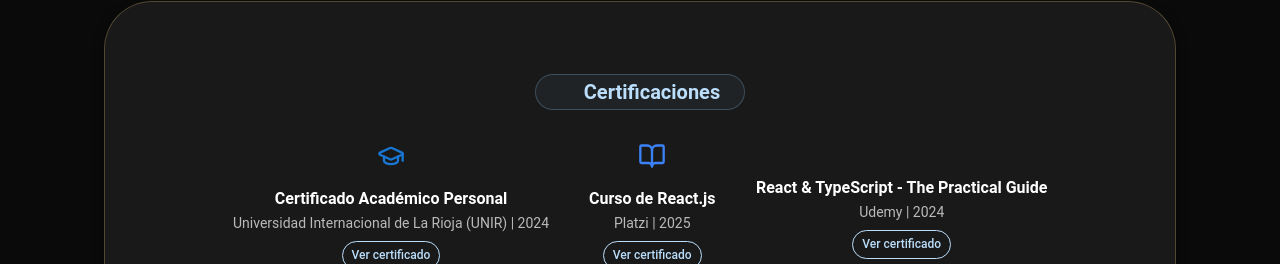
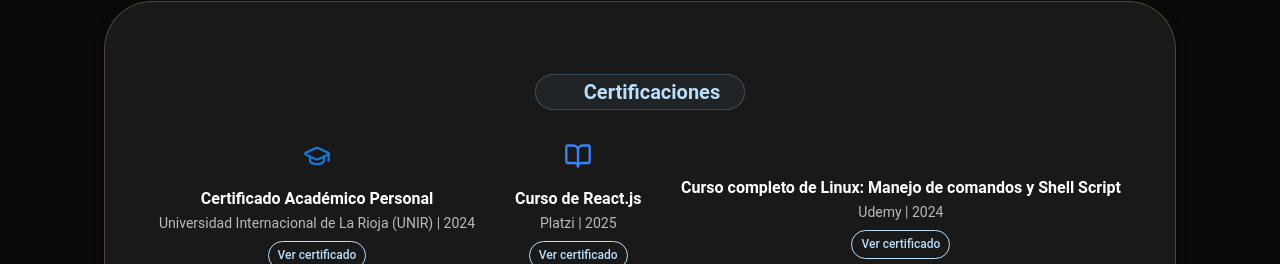
Before and after one commit to Patogol35/jorgito, a React (Vite) app: page / in a window 1280 px wide. Shown: the part 2213-2477 px from the top of the page. Built offline with nearby package versions, Linux system fonts and the light colour scheme; some icons are missing.

Commit message:
Update i18n.js

```diff
--- a/src/i18n.js
+++ b/src/i18n.js
@@ -71,10 +71,10 @@ Además, domino herramientas de desarrollo, pruebas de APIs, virtualización, se
       link: "https://platzi.com/p/santamariapatricio3/curso/11887-reactjs/diploma/detalle/",
     },
     {
-      titulo: "React & TypeScript - The Practical Guide",
+      titulo: "Curso completo de Linux: Manejo de comandos y Shell Script",
       institucion: "Udemy",
       año: 2024,
-      link: "#",
+      link: "https://ude.my/UC-094701b8-dbdf-49b9-9ba5-4cd81e94353f",
     },
     {
       titulo:
@@ -227,32 +227,32 @@ I am also skilled in development tools, API testing, virtualization, network sec
       titulo: "Certificate of Academic Achievement",
       institucion: "International University of La Rioja (UNIR)",
       año: 2024,
-      link: "#",
+      link: "https://verifirma.unir.net/csv/39f3cabd-d6f2-4a82-b7f2-c39e1eaf4859",
     },
     {
       titulo: "React.js Course",
       institucion: "Platzi",
       año: 2025,
-      link: "#",
+      link: "https://platzi.com/p/santamariapatricio3/curso/11887-reactjs/diploma/detalle/",
     },
     {
-      titulo: "React & TypeScript - The Practical Guide",
+      titulo: "Complete Linux Course: Command Line and Shell Scripting",
       institucion: "Udemy",
       año: 2024,
-      link: "#",
+      link: "https://ude.my/UC-094701b8-dbdf-49b9-9ba5-4cd81e94353f",
     },
     {
       titulo:
         "AZ-900 Certification Preparation Course: Microsoft Azure Fundamentals",
       institucion: "International University of La Rioja",
       año: 2023,
-      link: "#",
+      link: "https://verifirma.unir.net/csv/da488225-89b2-4f4d-96ba-06b7372a7388",
     },
     {
       titulo: "Claude with the Anthropic API",
       institucion: "Anthropic",
       año: 2026,
-      link: "#",
+      link: "https://verify.skilljar.com/c/aqfmgit4gfex",
     },
     {
       titulo: "Data Analysis with Python",
```
